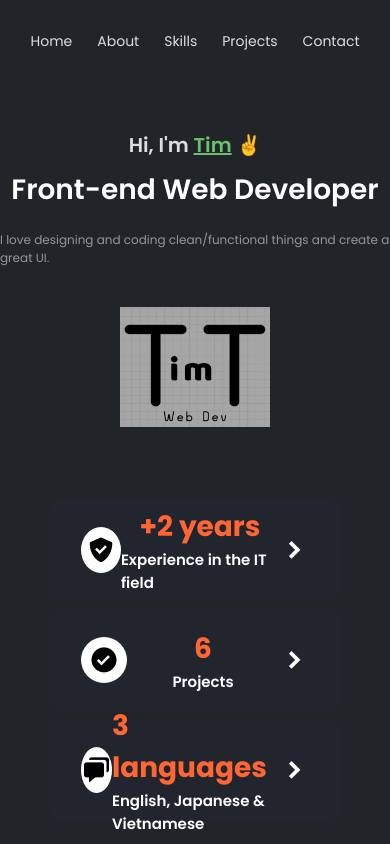
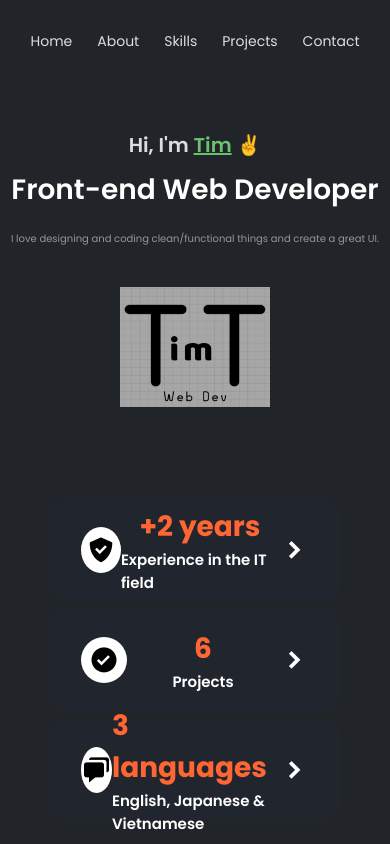
Before and after one commit to TimuTamu/project_portfolio, a plain HTML site: page index.html in a window 390 px wide. Shown: the top 844 px of the page. Drawn offline with nearby package versions, Linux system fonts and the light colour scheme.

Commit message:
Add files via upload

```diff
--- a/style.css
+++ b/style.css
@@ -404,7 +404,7 @@ footer .cols .contact-section form button i{
     }
 }
 
-@media screen and (max-width: 650px) {
+@media screen and (max-width: 480px) {
 
     .navbar {
         justify-content: center;
@@ -433,7 +433,7 @@ footer .cols .contact-section form button i{
     }
 
     .main p.subtitle{
-        font-size: 12px;
+        font-size: 10px;
     }
 
     .main img{
@@ -449,6 +449,7 @@ footer .cols .contact-section form button i{
 
     .skills .right{
         gap: 20px;
+        margin-top: 20px;
     }
 
 
```
